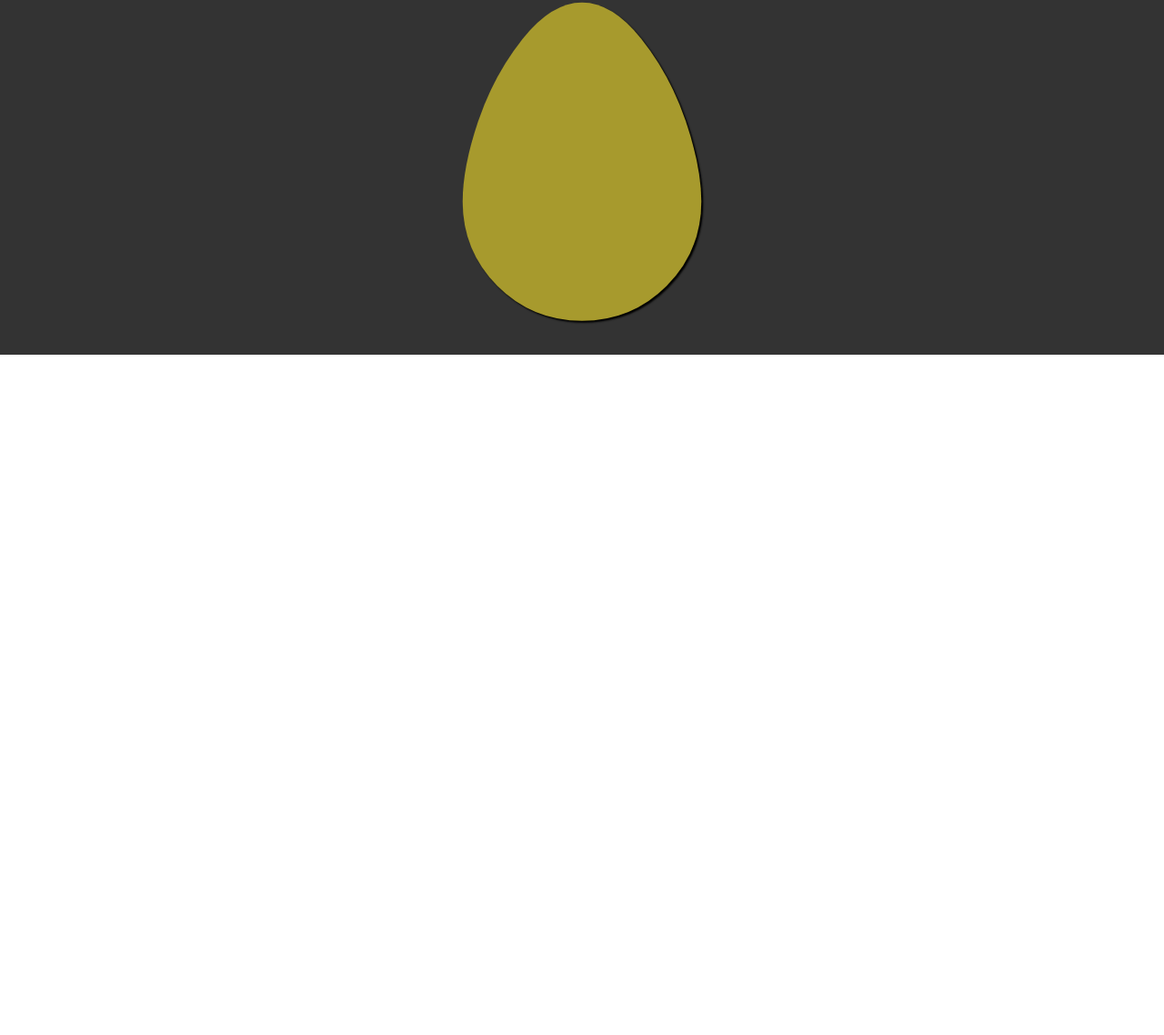
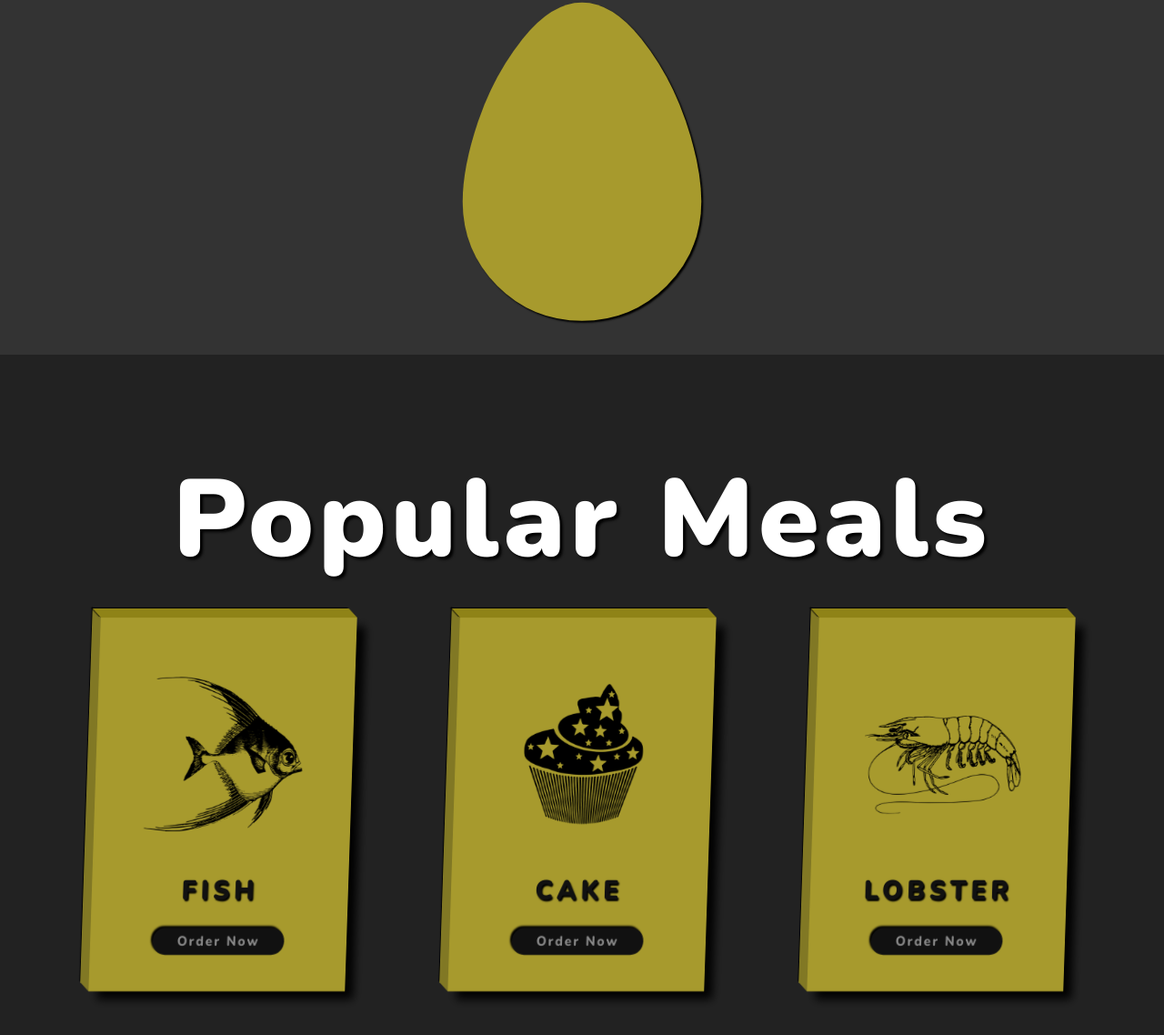
Before and after one commit to HannaKukharava/Food, a plain HTML site: page index.html in a window 1280 px wide. Shown: the part 410-1548 px from the top of the page at 91% size. Before the commit the page ends 800 px from the top, so only its background shows below. Drawn offline with nearby package versions, Linux system fonts and the light colour scheme.

Commit message:
added: popular section

```diff
--- a/index.html
+++ b/index.html
@@ -27,6 +27,29 @@
     </div>
 </section>
 
+<!--Section 2-->
+<section class="popular">
+    <h1 class="section-heading">
+        Popular meals
+    </h1>
+    <div class="cards-container">
+        <div class="card">
+            <img src="img/card-img-1.png" class="card-img" alt="Fish card">
+            <h3 class="card-name">Fish</h3>
+            <button class="card-button">Order now</button>
+        </div>
+        <div class="card">
+            <img src="img/card-img-2.png" class="card-img" alt="Cake card">
+            <h3 class="card-name">Cake</h3>
+            <button class="card-button">Order now</button>
+        </div>
+        <div class="card">
+            <img src="img/card-img-3.png" class="card-img" alt="Lobster card">
+            <h3 class="card-name">Lobster</h3>
+            <button class="card-button">Order now</button>
+        </div>
+    </div>
+</section>
 
 <script src="script.js"></script>
 </body>
--- a/style.css
+++ b/style.css
@@ -70,3 +70,85 @@ section.gallery {
 }
 
 /*End of Icons*/
+
+/*Cards*/
+.cards-container {
+    display: flex;
+    justify-content: space-evenly;
+}
+
+.card {
+    width: 30rem;
+    background-color: #a79a2d;
+    padding: 4rem;
+    display: flex;
+    flex-direction: column;
+    justify-content: space-between;
+    align-items: center;
+    box-shadow: 1rem 1rem 1rem #000;
+    position: relative;
+    transform: rotateY(20deg) skewX(-2deg);
+    transition: transform .5s, box-shadow .5s;
+}
+
+.card::before {
+    content: "";
+    height: 100%;
+    width: 1rem;
+    background-color: #817824;
+    position: absolute;
+    top: 0;
+    left: -1rem;
+    transform: skewY(45deg);
+    transform-origin: right;
+    box-shadow: -.1rem -.1rem .1rem #000;
+}
+
+.card::after {
+    content: "";
+    height: 1rem;
+    width: 100%;
+    background-color: #8f8317;
+    position: absolute;
+    top: -1rem;
+    left: 0;
+    transform: skewX(45deg);
+    transform-origin: bottom;
+    box-shadow: -.1rem -.1rem .1rem #000;
+}
+
+.card:hover {
+    transform: rotateY(20deg) skewX(-2deg) translateY(-3rem);
+    box-shadow: 2rem 2rem 2rem #000;
+}
+
+.card-img {
+    width: 100%;
+}
+
+.card-name {
+    font-size: 3rem;
+    font-weight: 900;
+    text-transform: uppercase;
+    letter-spacing: 0.5rem;
+    color: #111;
+    margin: 2rem 0;
+    text-shadow: .15rem .15rem .15rem #000;
+}
+
+.card-button {
+    width: 70%;
+    background-color: #111;
+    color: #888;
+    border-radius: 5rem;
+    font-size: 1.5rem;
+    font-weight: 800;
+    letter-spacing: .2rem;
+    text-transform: capitalize;
+    border: none;
+    padding: .5rem 0;
+    cursor: pointer;
+    box-shadow: -.2rem -.2rem .2rem #000;
+}
+
+/*End of Cards*/
```
